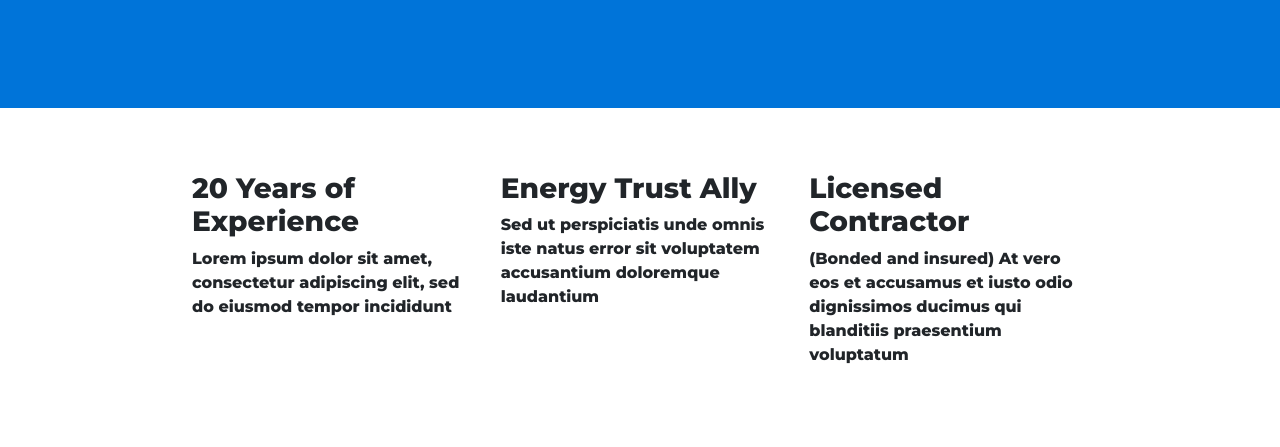
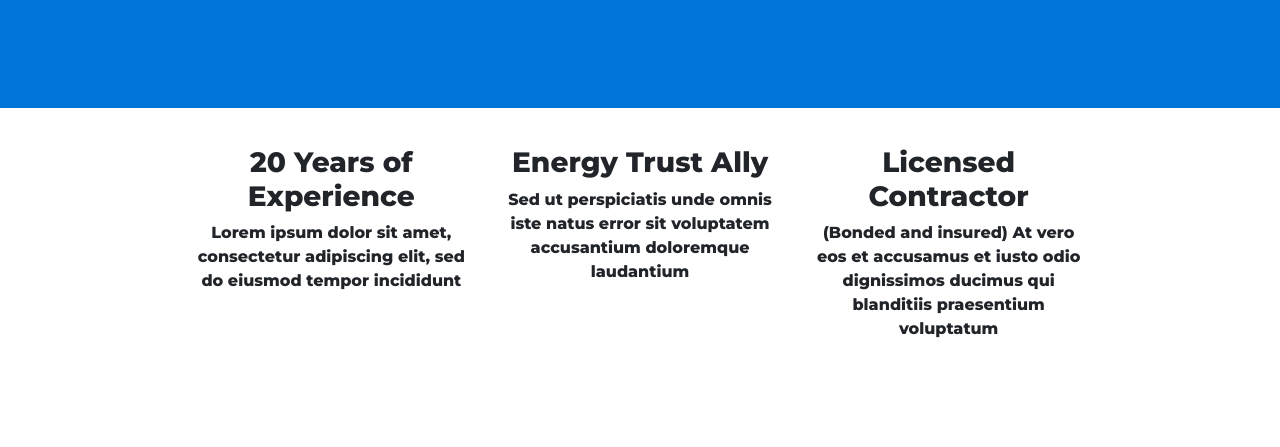
Before and after one commit to JackMitho/JackMitho.github.io, a plain HTML site: page index.html in a window 1280 px wide. Shown: the part 455-902 px from the top of the page. After the commit the page ends 851 px from the top, so only its background shows below. Drawn offline with nearby package versions, Linux system fonts and the light colour scheme.

Commit message:
Update style.css

```diff
--- a/style.css
+++ b/style.css
@@ -10,6 +10,7 @@ body {
 /* Navigation Bar */
 .navbar {
     padding: 0 0 6rem;
+    right: 5%;
 }
 
 .navbar-brand {
@@ -49,15 +50,17 @@ body {
 /* Features Section */
 
 #features {
-    padding: 5% 15%;
+    padding: 3% 15%;
     background-color: white;
 }
 
-.headshot {
-    width:50%;
-    border-radius: 50%;
+.feature-box {
+   text-align: center;
 }
 
+.icon {
+    margin-bottom: 1.2rem;
+}
 
 
 
```
